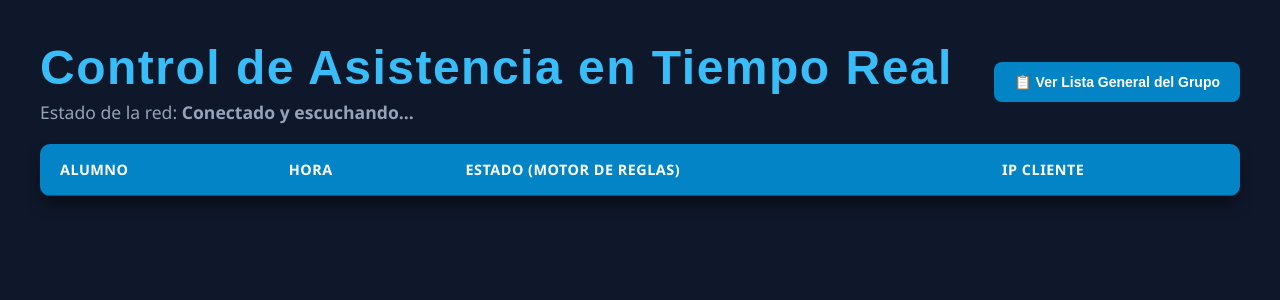
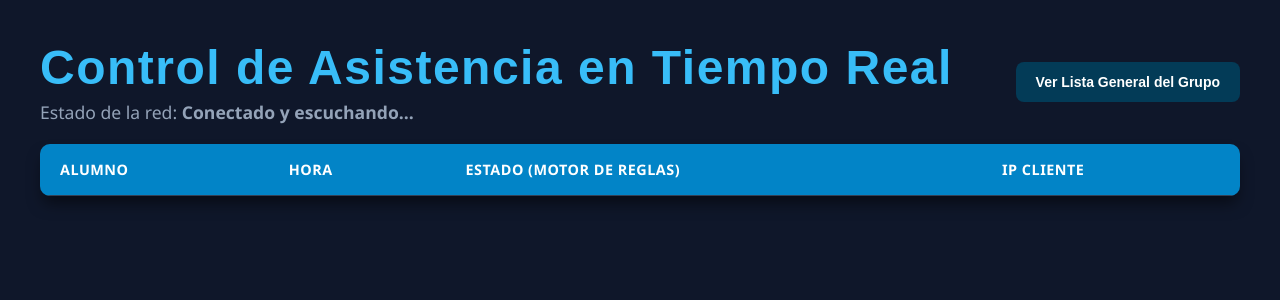
Before and after one commit to eli-ph/Proyecto-distribuidos, a Flask app: page / in a window 1280 px wide. Shown: the top 300 px of the page. Run offline with Flask 3, Linux system fonts and the light colour scheme; lists and menus that the app fills with data are empty; some libraries are stand-ins or nearby versions.

Commit message:
LImpieza del codigo

```diff
--- a/app.py
+++ b/app.py
@@ -5,7 +5,7 @@ from datetime import datetime, time
 app = Flask(__name__)
 socketio = SocketIO(app, cors_allowed_origins="*")
 
-# --- BASE DE DATOS / CATÁLOGO OFICIAL DE ALUMNOS ---
+# --- BASE DE DATOS (Lista de alumnos) ---
 ALUMNOS_INSCRITOS = [
     "Elizabeth Portilla Hermenegildo",
     "Diego Ramírez",
@@ -15,12 +15,12 @@ ALUMNOS_INSCRITOS = [
 ]
 
 asistencias = []
-# Estructura inicial con contadores en 0
+
 alumnos_db = {nombre: {'asistencias': 0, 'retardos': 0, 'faltas': 0, 'registros': []} for nombre in ALUMNOS_INSCRITOS}
 
-HORA_CLASE = time(7, 0, 0)      # 07:00 AM
-TOLERANCIA_MINUTOS = 15         # Minutos de gracia
-RETARDO_MAX_MINUTOS = 30        # Límite de retardo
+HORA_CLASE = time(9, 0, 0)      # Hora de entrada 09:00 AM
+TOLERANCIA_MINUTOS = 15         # Minutos de tolerancia
+RETARDO_MAX_MINUTOS = 30        # Límite para retardo
 
 @app.route('/')
 def vista_laptop():
@@ -57,7 +57,7 @@ def registrar_asistencia():
     hora_actual_time = ahora.time()
     hora_str = ahora.strftime("%H:%M:%S")
 
-    # --- MOTOR DE REGLAS ---
+    # Dfinimos asistencia, retardo o falta según la hora de llegada
     minutos_clase = HORA_CLASE.hour * 60 + HORA_CLASE.minute
     minutos_llegada = hora_actual_time.hour * 60 + hora_actual_time.minute
     diff_minutos = minutos_llegada - minutos_clase
--- a/templates/laptop.html
+++ b/templates/laptop.html
@@ -14,8 +14,8 @@
         </div>
         <!-- Botón para ir a la lista general de alumnos -->
         <a href="/lista-general">
-            <button style="padding: 12px 20px; background-color: #0284c7; color: white; border: none; border-radius: 8px; font-weight: bold; cursor: pointer; font-size: 14px;">
-                📋 Ver Lista General del Grupo
+            <button style="padding: 12px 20px; background-color: #033b57; color: white; border: none; border-radius: 8px; font-weight: bold; cursor: pointer; font-size: 14px;">
+                Ver Lista General del Grupo
             </button>
         </a>
     </div>
--- a/templates/telefono.html
+++ b/templates/telefono.html
@@ -68,8 +68,8 @@
                     divEstatus.innerHTML = `
                         <hr style="border-color: #334155; margin: 15px 0;">
                         <p><b>Historial de:</b> ${data.alumno}</p>
-                        <p>✅ Asistencias: <span style="color: #34d399; font-weight: bold;">${data.asistencias}</span></p>
-                        <p>⚠️ Retardos: <span style="color: #fbbf24; font-weight: bold;">${data.retardos}</span></p>
+                        <p>Asistencias: <span style="color: #34d399; font-weight: bold;">${data.asistencias}</span></p>
+                        <p>Retardos: <span style="color: #fbbf24; font-weight: bold;">${data.retardos}</span></p>
                     `;
                 } else {
                     divEstatus.innerText = "Alumno no encontrado en el sistema.";
```
